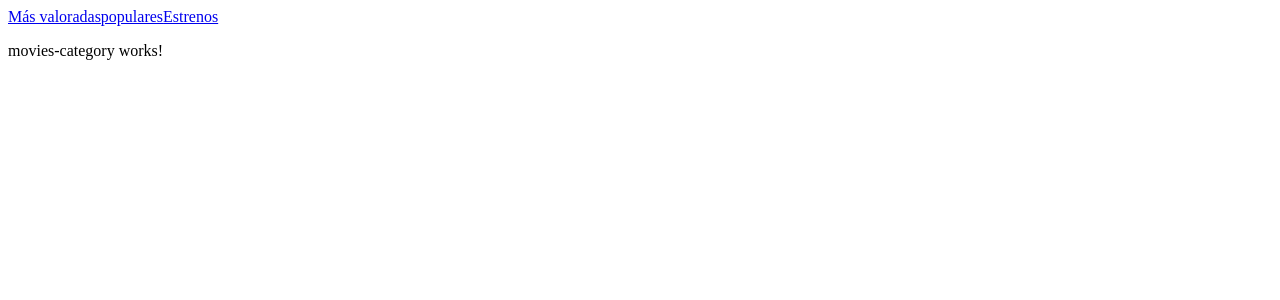
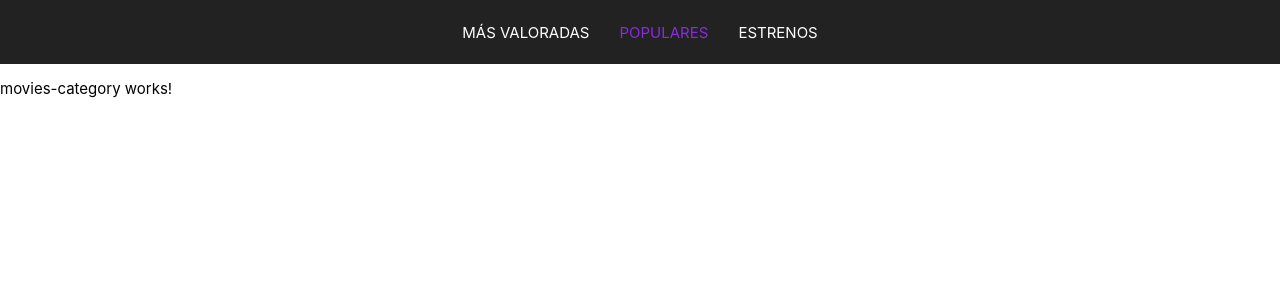
Before and after one commit to hitses/Angular-films, an Angular app: page /movies/populares in a window 1280 px wide. Shown: the top 300 px of the page. Built offline with nearby package versions, Linux system fonts and the light colour scheme.

Commit message:
Navigation style

```diff
--- a/src/app/navigation/navigation.component.scss
+++ b/src/app/navigation/navigation.component.scss
@@ -0,0 +1,16 @@
+nav {
+  padding: 1.5em;
+  background-color: #222;
+  display: flex;
+  justify-content: center;
+  a{
+    color: white;
+    text-decoration: none;
+    text-transform: uppercase;
+    margin: 0 1em;
+  }
+  .active{
+    color: blueviolet;
+    cursor: default;
+  }
+}
--- a/src/styles.scss
+++ b/src/styles.scss
@@ -1 +1,13 @@
 /* You can add global styles to this file, and also import other style files */
+body {
+  margin: 0;
+}
+
+html {
+  font-size: 15px;
+  font-family: -apple-system, BlinkMacSystemFont, 'Segoe UI', Roboto, Oxygen, Ubuntu, Cantarell, 'Open Sans', 'Helvetica Neue', sans-serif;
+}
+
+* {
+  box-sizing: border-box;
+}
```
